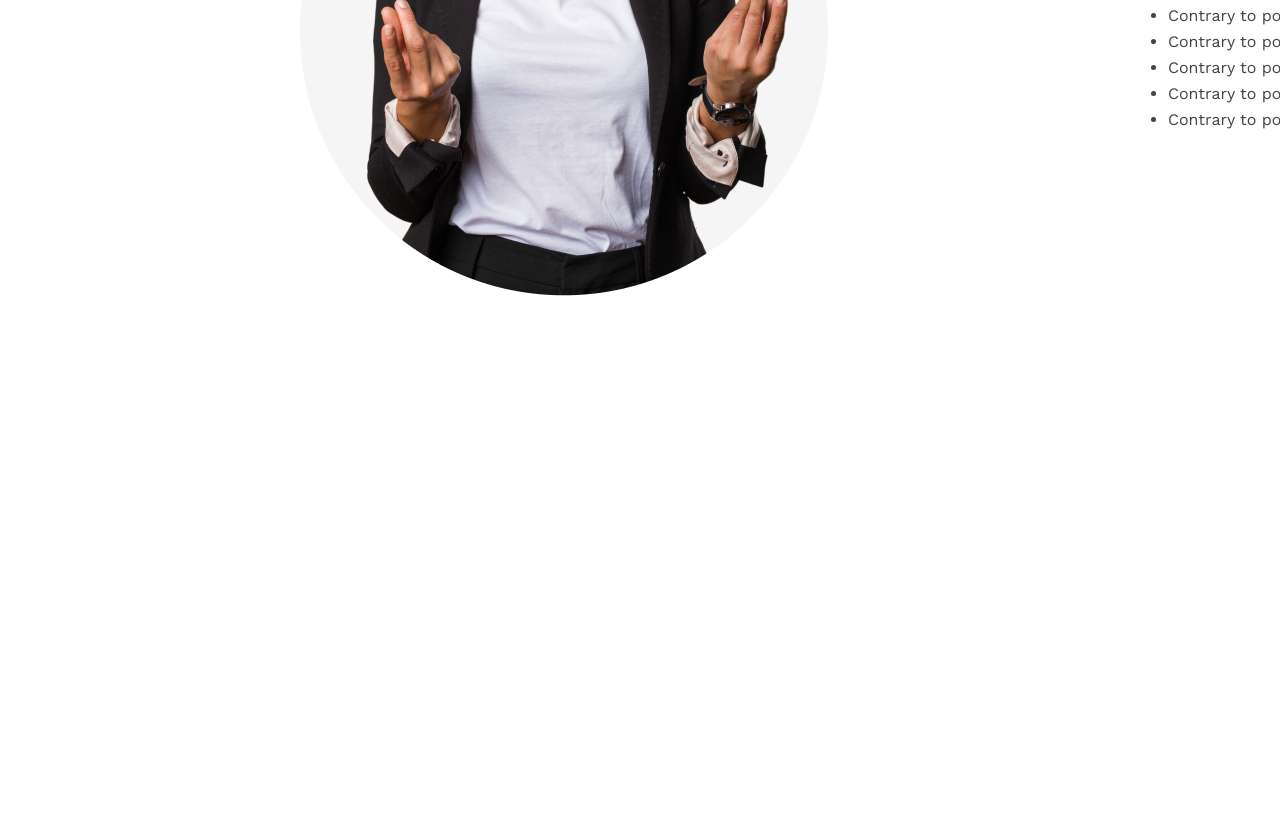
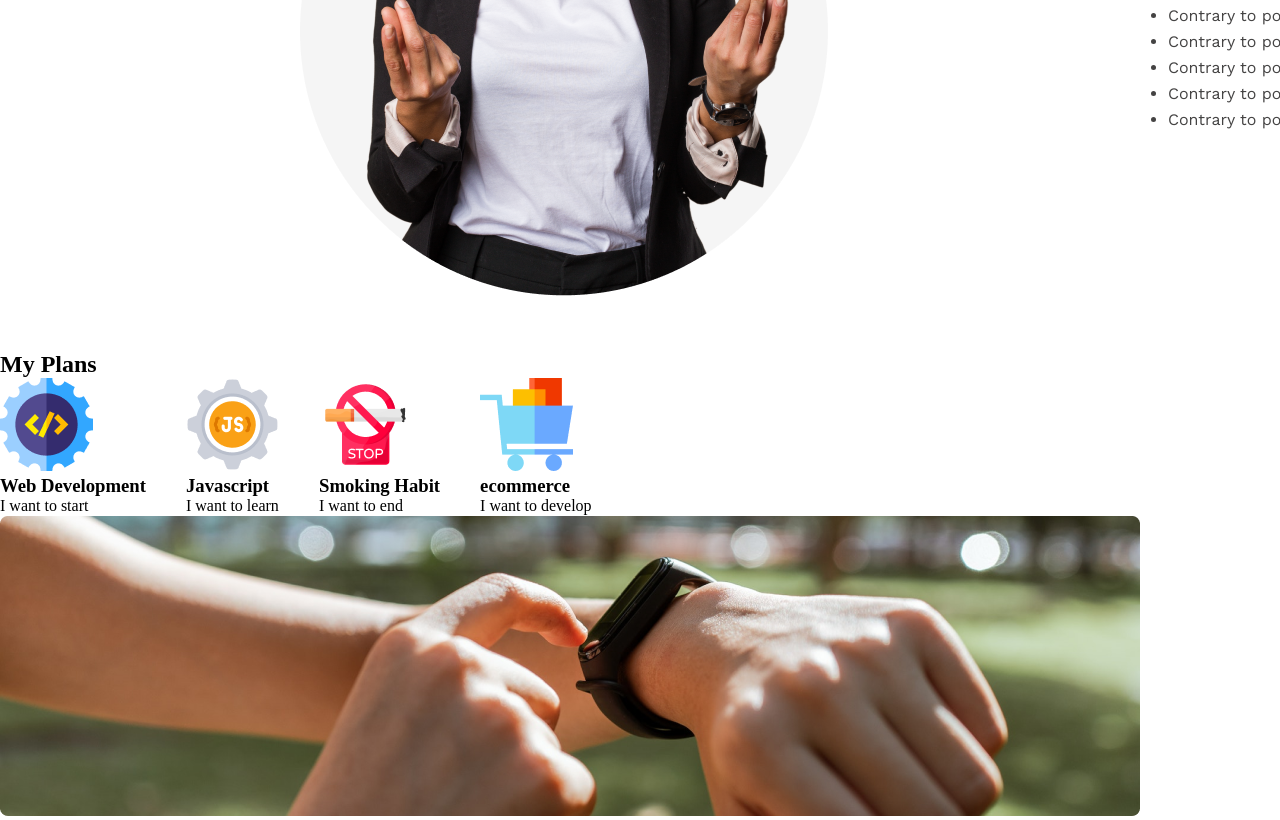
Before and after one commit to Zahidulislammaruf/New-Year-New-Me, a plain HTML site: page index.html in a window 1280 px wide. Shown: the part 1249-2069 px from the top of the page. Before the commit the page ends 1719 px from the top, so only its background shows below. Drawn offline with nearby package versions, Linux system fonts and the light colour scheme.

Commit message:
page 2 add

```diff
--- a/index.html
+++ b/index.html
@@ -43,6 +43,39 @@
                 </div>
             </div>
         </section>
+        <section>
+            <div>
+                <div>
+                    <h2>My Plans</h2>
+                    <div class="box-container">
+                        <div class="box">
+                            <img src="images/icons/web.png" alt="">
+                            <h3>Web Development</h3>
+                            <p>I want to start</p>
+                        </div>
+                        <div class="box">
+                            <img src="images/icons/js.png" alt="">
+                            <h3>Javascript</h3>
+                            <p>I want to learn</p>
+                        </div>
+                        <div class="box">
+                            <img src="images/icons/smoke.png" alt="">
+                            <h3>Smoking Habit</h3>
+                            <p>I want to end</p>
+                        </div>
+                        <div class="box">
+                            <img src="images/icons/ecom.png" alt="">
+                            <h3>ecommerce</h3>
+                            <p>I want to develop</p>
+                        </div>
+
+                    </div>
+                </div>
+                <div>
+                    <img src="images/watch.png" alt="">
+                </div>
+            </div>
+        </section>
     </main>
 
 </body>
--- a/style.css
+++ b/style.css
@@ -99,3 +99,7 @@
     margin-left: 40px;
     margin-top: 20px;
 }
+.box-container{
+    display: flex;
+    gap: 40px;
+}
```
